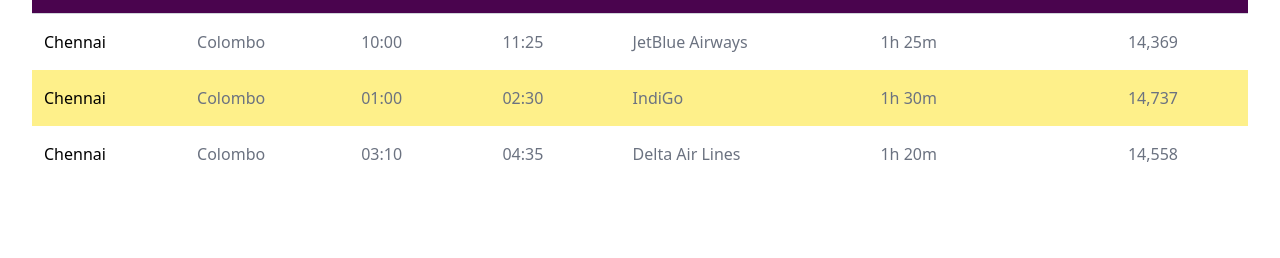
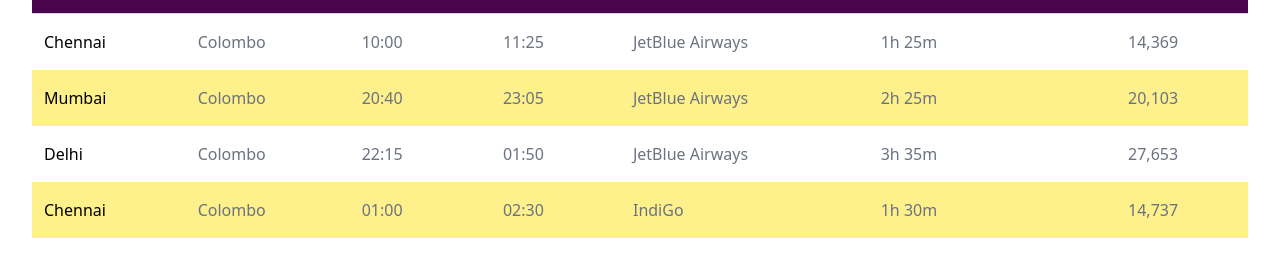
Before and after one commit to arbajbegade/flyingo-project, a React (Create React App) app in the folder flyingo-app/: page /trip-details/1 in a window 1280 px wide. Shown: the part 685-943 px from the top of the page. Before the commit the page ends 875 px from the top, so only its background shows below. Built offline with nearby package versions, Linux system fonts and the light colour scheme; a web font is replaced by a local one.

Commit message:
changes in trip

```diff
--- a/flyingo-app/src/Components/Trip/flightList.js
+++ b/flyingo-app/src/Components/Trip/flightList.js
@@ -15,6 +15,26 @@
       },
       {
         id: 2,
+        from: "Mumbai",
+        to: "Colombo",
+        depart: "20:40",
+        arrive: "23:05",
+        airline: "JetBlue Airways",
+        totalHrs: "2h 25m",
+        price: "20,103",
+      },
+      {
+        id: 3,
+        from: "Delhi",
+        to: "Colombo",
+        depart: "22:15",
+        arrive: "01:50",
+        airline: "JetBlue Airways",
+        totalHrs: "3h 35m",
+        price: "27,653",
+      },
+      {
+        id: 4,
         from: "Chennai",
         to: "Colombo",
         depart: "01:00",
@@ -24,7 +44,27 @@
         price: "14,737",
       },
       {
-        id: 3,
+        id: 5,
+        from: "Mumbai",
+        to: "Colombo",
+        depart: "02:05",
+        arrive: "04:30",
+        airline: "IndiGo",
+        totalHrs: "2h 35m",
+        price: "19,650",
+      },
+      {
+        id: 6,
+        from: "Delhi",
+        to: "Colombo",
+        depart: "10:00",
+        arrive: "01:35",
+        airline: "IndiGo",
+        totalHrs: "3h 35m",
+        price: "24,859",
+      },
+      {
+        id: 7,
         from: "Chennai",
         to: "Colombo",
         depart: "03:10",
@@ -32,6 +72,26 @@
         airline: "Delta Air Lines",
         totalHrs: "1h 20m",
         price: "14,558",
+      },
+      {
+        id: 8,
+        from: "Mumbai",
+        to: "Colombo",
+        depart: "09:30",
+        arrive: "12:00",
+        airline: "Delta Air Lines",
+        totalHrs: "2h 30m",
+        price: "20,250",
+      },
+      {
+        id: 9,
+        from: "Delhi",
+        to: "Colombo",
+        depart: "20:30",
+        arrive: "23:05",
+        airline: "Delta Air Lines",
+        totalHrs: "3h 35m",
+        price: "27,235",
       },
     ],
   },
@@ -51,6 +111,26 @@
       },
       {
         id: 2,
+        from: "Mumbai",
+        to: "Thailand",
+        depart: "23:35",
+        arrive: "05:35",
+        airline: "JetBlue Airways",
+        totalHrs: "4h 30m",
+        price: "19,505",
+      },
+      {
+        id: 3,
+        from: "Banglore",
+        to: "Thailand",
+        depart: "00:30",
+        arrive: "05:55",
+        airline: "JetBlue Airways",
+        totalHrs: "3h 55m",
+        price: "17,090",
+      },
+      {
+        id: 4,
         from: "Kolkata",
         to: "Thailand",
         depart: "03:10",
@@ -60,7 +140,27 @@
         price: "13,037",
       },
       {
-        id: 3,
+        id: 5,
+        from: "Mumbai",
+        to: "Thailand",
+        depart: "02:35",
+        arrive: "8:35",
+        airline: "IndiGo",
+        totalHrs: "4h 30m",
+        price: "17,390",
+      },
+      {
+        id: 6,
+        from: "Banglore",
+        to: "Thailand",
+        depart: "05:45",
+        arrive: "11:20",
+        airline: "IndiGo",
+        totalHrs: "4h 05m",
+        price: "16,020",
+      },
+      {
+        id: 7,
         from: "Kolkata",
         to: "Thailand",
         depart: "01:00",
@@ -68,6 +168,26 @@
         airline: "Delta Air Lines",
         totalHrs: "2h 30m",
         price: "12,520",
+      },
+      {
+        id: 8,
+        from: "Mumbai",
+        to: "Thailand",
+        depart: "07:45",
+        arrive: "13:25",
+        airline: "Delta Air Lines",
+        totalHrs: "4h 10m",
+        price: "18,010",
+      },
+      {
+        id: 9,
+        from: "Banglore",
+        to: "Thailand",
+        depart: "07:45",
+        arrive: "01:20",
+        airline: "Delta Air Lines",
+        totalHrs: "4h 05m",
+        price: "16,545",
       },
     ],
   },
@@ -87,6 +207,26 @@
       },
       {
         id: 2,
+        from: "Mumbai",
+        to: "Kathmandu",
+        depart: "11:25",
+        arrive: "14:20",
+        airline: "JetBlue Airways",
+        totalHrs: "2h 40m",
+        price: "15,551",
+      },
+      {
+        id: 3,
+        from: "Ahmedabad",
+        to: "Kathmandu",
+        depart: "14:55",
+        arrive: "19:35",
+        airline: "JetBlue Airways",
+        totalHrs: "4h 25m",
+        price: "18,734",
+      },
+      {
+        id: 4,
         from: "Delhi",
         to: "Kathmandu",
         depart: "07:00",
@@ -96,7 +236,27 @@
         price: "11,372",
       },
       {
-        id: 3,
+        id: 5,
+        from: "Mumbai",
+        to: "Kathmandu",
+        depart: "15:20",
+        arrive: "17:40",
+        airline: "IndiGo",
+        totalHrs: "2h 35m",
+        price: "14,210",
+      },
+      {
+        id: 6,
+        from: "Ahmedabad",
+        to: "Kathmandu",
+        depart: "05:55",
+        arrive: "12:00",
+        airline: "IndiGo",
+        totalHrs: "4h 20m",
+        price: "17,090",
+      },
+      {
+        id: 7,
         from: "Delhi",
         to: "Kathmandu",
         depart: "12:55",
@@ -104,6 +264,26 @@
         airline: "Delta Air Lines",
         totalHrs: "1h 45m",
         price: "11,747",
+      },
+      {
+        id: 8,
+        from: "Mumbai",
+        to: "Kathmandu",
+        depart: "11:05",
+        arrive: "14:40",
+        airline: "Delta Air Lines",
+        totalHrs: "2h 40m",
+        price: "14,950",
+      },
+      {
+        id: 9,
+        from: "Ahmedabad",
+        to: "Kathmandu",
+        depart: "07:50",
+        arrive: "14:00",
+        airline: "Delta Air Lines",
+        totalHrs: "4h 15m",
+        price: "16,800",
       },
     ],
   },
@@ -123,6 +303,26 @@
       },
       {
         id: 2,
+        from: "Mumbai",
+        to: "Bangladesh",
+        depart: "09:40",
+        arrive: "13:10",
+        airline: "JetBlue Airways",
+        totalHrs: "3h 00m",
+        price: "13,110",
+      },
+      {
+        id: 3,
+        from: "Chennai",
+        to: "Bangladesh",
+        depart: "13:55",
+        arrive: "17:05",
+        airline: "JetBlue Airways",
+        totalHrs: "2h 40m",
+        price: "12,800",
+      },
+      {
+        id: 4,
         from: "Kolkata",
         to: "Bangladesh",
         depart: "14:05",
@@ -132,7 +332,27 @@
         price: "11,309",
       },
       {
-        id: 3,
+        id: 5,
+        from: "Mumbai",
+        to: "Bangladesh",
+        depart: "07:25",
+        arrive: "10:45",
+        airline: "IndiGo",
+        totalHrs: "2h 50m",
+        price: "13,600",
+      },
+      {
+        id: 6,
+        from: "Chennai",
+        to: "Bangladesh",
+        depart: "14:05",
+        arrive: "17:15",
+        airline: "IndiGo",
+        totalHrs: "2h 45m",
+        price: "12,250",
+      },
+      {
+        id: 7,
         from: "Kolkata",
         to: "Bangladesh",
         depart: "08:45",
@@ -140,6 +360,26 @@
         airline: "Delta Air Lines",
         totalHrs: "0h 55m",
         price: "10,544",
+      },
+      {
+        id: 8,
+        from: "Mumbai",
+        to: "Bangladesh",
+        depart: "14:10",
+        arrive: "16:30",
+        airline: "Delta Air Lines",
+        totalHrs: "2h 50m",
+        price: "14,150",
+      },
+      {
+        id: 9,
+        from: "Chennai",
+        to: "Bangladesh",
+        depart: "10:45",
+        arrive: "12:55",
+        airline: "Delta Air Lines",
+        totalHrs: "2h 40m",
+        price: "12,660",
       },
     ],
   },
@@ -159,6 +399,26 @@
       },
       {
         id: 2,
+        from: "Kochi",
+        to: "Maldives",
+        depart: "10:10",
+        arrive: "11:30",
+        airline: "JetBlue Airways",
+        totalHrs: "1h 20m",
+        price: "15,300",
+      },
+      {
+        id: 3,
+        from: "Banglore",
+        to: "Maldives",
+        depart: "13:05",
+        arrive: "15:00",
+        airline: "JetBlue Airways",
+        totalHrs: "2h 05m",
+        price: "22,560",
+      },
+      {
+        id: 4,
         from: "Mumbai",
         to: "Maldives",
         depart: "10:40",
@@ -168,7 +428,27 @@
         price: "16,879",
       },
       {
-        id: 3,
+        id: 5,
+        from: "Kochi",
+        to: "Maldives",
+        depart: "12:15",
+        arrive: "01:20",
+        airline: "IndiGo",
+        totalHrs: "1h 10m",
+        price: "14,995",
+      },
+      {
+        id: 6,
+        from: "Banglore",
+        to: "Maldives",
+        depart: "03:00",
+        arrive: "05:10",
+        airline: "IndiGo",
+        totalHrs: "2h 10m",
+        price: "22,900",
+      },
+      {
+        id: 7,
         from: "Mumbai",
         to: "Maldives",
         depart: "01:30",
@@ -176,6 +456,26 @@
         airline: "Delta Air Lines",
         totalHrs: "2h 45m",
         price: "12,520",
+      },
+      {
+        id: 8,
+        from: "Kochi",
+        to: "Maldives",
+        depart: "02:15",
+        arrive: "04:30",
+        airline: "Delta Air Lines",
+        totalHrs: "1h 20m",
+        price: "15,050",
+      },
+      {
+        id: 9,
+        from: "Banglore",
+        to: "Maldives",
+        depart: "21:15",
+        arrive: "23:25",
+        airline: "Delta Air Lines",
+        totalHrs: "2h 10m",
+        price: "23,060",
       },
     ],
   },
@@ -195,6 +495,26 @@
       },
       {
         id: 2,
+        from: "Mumbai",
+        to: "Singapore",
+        depart: "23:35",
+        arrive: "7:50",
+        airline: "JetBlue Airways",
+        totalHrs: "5h 45m",
+        price: "18,369",
+      },
+      {
+        id: 3,
+        from: "Hyderabad",
+        to: "Singapore",
+        depart: "01:35",
+        arrive: "08:55",
+        airline: "JetBlue Airways",
+        totalHrs: "4h 50",
+        price: "25,359",
+      },
+      {
+        id: 4,
         from: "Thiruvananthapuram",
         to: "Singapore",
         depart: "22:25",
@@ -204,7 +524,27 @@
         price: "13,037",
       },
       {
-        id: 3,
+        id: 5,
+        from: "Mumbai",
+        to: "Singapore",
+        depart: "12:00",
+        arrive: "20:15",
+        airline: "IndiGo",
+        totalHrs: "5h 45m",
+        price: "18,099",
+      },
+      {
+        id: 6,
+        from: "Hyderabad",
+        to: "Singapore",
+        depart: "23:00",
+        arrive: "6:20",
+        airline: "IndiGo",
+        totalHrs: "4h 50m",
+        price: "24,199",
+      },
+      {
+        id: 7,
         from: "Thiruvananthapuram",
         to: "Singapore",
         depart: "21:25",
@@ -213,6 +553,26 @@
         totalHrs: "2h 30m",
         price: "13,520",
       },
+      {
+        id: 8,
+        from: "Mumbai",
+        to: "Singapore",
+        depart: "01:10",
+        arrive: "21:25",
+        airline: "Delta Air Lines",
+        totalHrs: "5h 55m",
+        price: "17,999",
+      },
+      {
+        id: 9,
+        from: "Hyderabad",
+        to: "Singapore",
+        depart: "05:35",
+        arrive: "12:10",
+        airline: "Delta Air Lines",
+        totalHrs: "4h 45m",
+        price: "24,810",
+      },
     ],
   },
 ];
```
